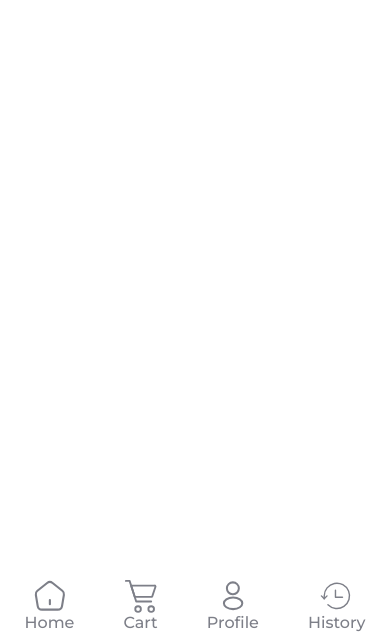
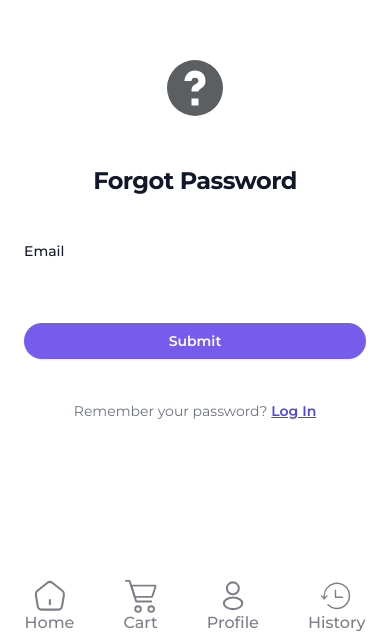
Before and after one commit to siddhantsingh9811/zelto-frontend, a React (Create React App) app: page /forgotpassword in a window 390 px wide. Shown: the part 207-844 px from the top of the page. Built offline with nearby package versions, Linux system fonts and the light colour scheme.

Commit message:
ForgotPassword Page

```diff
--- a/src/components/Main.js
+++ b/src/components/Main.js
@@ -6,6 +6,7 @@ import Vendor from "./pages/VendorDetails";
 import { Route, Routes } from "react-router-dom";
 import Login from "./pages/Login";
 import SignUp from "./pages/SignUp";
+import ForgotPassword from "./pages/ForgotPassword";
 
 const Main = () => {
     return (
@@ -18,6 +19,7 @@ const Main = () => {
                 <Route path="/vendor/:id" element={<Vendor/>} />
                 <Route path="/login" element={<Login/>} />
                 <Route path="/signup" element={<SignUp/>} />
+                <Route path="/forgotpassword" element={<ForgotPassword/>} />
             </Routes>
         </div>
      );
--- /dev/null
+++ b/src/components/pages/ForgotPassword.js
@@ -0,0 +1,249 @@
+import React, { useState, useEffect } from "react";
+import axios from "axios";
+import { useNavigate } from "react-router-dom";
+
+function ForgotPassword() {
+  const [email, setEmail] = useState("");
+  const [otp, setOtp] = useState("");
+  const [showEmailInput, setShowEmailInput] = useState(true);
+  const [showOtpInput, setShowOtpInput] = useState(false);
+  const [showTimer, setShowTimer] = useState(false);
+  const [timeLeft, setTimeLeft] = useState(60);
+  const [showNewPasswordInput, setShowNewPasswordInput] = useState(false);
+  const [newPassword, setNewPassword] = useState("");
+  const [confirmPassword, setConfirmPassword] = useState("");
+  const [showSuccessMessage, setShowSuccessMessage] = useState(false);
+
+  const navigate = useNavigate();
+
+  const handleEmailSubmit = async (e) => {
+    e.preventDefault();
+
+    try {
+      // Call your API to send OTP to the provided email
+      // For demonstration purpose, let's assume the API call is successful
+      setShowEmailInput(false);
+      setShowOtpInput(true);
+      setShowTimer(true);
+
+      // Start the timer
+      const intervalId = setInterval(() => {
+        setTimeLeft((prevTime) => prevTime - 1);
+      }, 1000);
+
+      // Clear the interval after 60 seconds
+      setTimeout(() => {
+        clearInterval(intervalId);
+        setShowTimer(false);
+      }, 60000);
+    } catch (error) {
+      console.error("Error:", error);
+    }
+  };
+
+  const handleOtpSubmit = async (e) => {
+    e.preventDefault();
+
+    try {
+      // Call your API to verify OTP
+      // For demonstration purpose, let's assume the OTP verification is successful
+      setShowOtpInput(false);
+      setShowNewPasswordInput(true);
+    } catch (error) {
+      console.error("Error:", error);
+    }
+  };
+
+  const handlePasswordSubmit = async (e) => {
+    e.preventDefault();
+
+    try {
+      // Call your API to update the password
+      // For demonstration purpose, let's assume the password update is successful
+      setShowNewPasswordInput(false);
+      setShowSuccessMessage(true);
+
+      // Redirect to login page after 2 seconds
+      setTimeout(() => {
+        navigate("/login");
+      }, 2000);
+    } catch (error) {
+      console.error("Error:", error);
+    }
+  };
+
+  useEffect(() => {
+    if (timeLeft === 0) {
+      setShowTimer(false);
+    }
+  }, [timeLeft]);
+
+  return (
+
+    <div className="flex min-h-full flex-1 flex-col justify-center px-6 py-12 lg:px-8">
+        <div className= "flex justify-center">
+        <svg width="70px" height="70px" viewBox="0 0 20 20" xmlns="http://www.w3.org/2000/svg"><path fill-rule="evenodd" d="M11 11H9v-.148c0-.876.306-1.499 1-1.852.385-.195 1-.568 1-1a1.001 1.001 0 00-2 0H7c0-1.654 1.346-3 3-3s3 1 3 3-2 2.165-2 3zm-2 4h2v-2H9v2zm1-13a8 8 0 100 16 8 8 0 000-16z" fill="#5C5F62"/></svg>
+
+</div>
+
+
+      <div className="sm:mx-auto sm:w-full sm:max-w-sm">
+        <h2 className="mt-10 text-center text-2xl leading-9 tracking-tight text-gray-900">
+          Forgot Password
+        </h2>
+      </div>
+
+      {showEmailInput && (
+        <div className="mt-10 sm:mx-auto sm:w-full sm:max-w-sm">
+          <form className="space-y-6" onSubmit={handleEmailSubmit}>
+            <div>
+              <label
+                htmlFor="email"
+                className="block text-sm font-medium leading-6 text-gray-900"
+              >
+                Email
+              </label>
+              <div className="mt-2 flex">
+                <input
+                  id="email"
+                  value={email}
+                  name="email"
+                  type="email"
+                  autoComplete="email"
+                  required
+                  className="block w-full rounded-md border-0 py-1.5 text-gray-900 shadow-sm ring-1 ring-inset ring-gray-300 placeholder:text-gray-400 focus:ring-2 focus:ring-inset focus:ring-indigo-600 sm:text-sm sm:leading-6"
+                  onChange={(e) => setEmail(e.target.value)}
+                />
+              </div>
+            </div>
+
+            <div>
+              <button
+                type="submit"
+                className="flex w-full justify-center rounded-3xl bg-[#755CEC] px-3 py-1.5 text-sm font-semibold leading-6 text-white shadow-sm hover:bg-indigo-500 focus-visible:outline focus-visible:outline-2 focus-visible:outline-offset-2 focus-visible:outline-indigo-600"
+              >
+                Submit
+              </button>
+            </div>
+          </form>
+        </div>
+      )}
+
+      {showOtpInput && (
+        <div className="mt-10 sm:mx-auto sm:w-full sm:max-w-sm">
+          <form className="space-y-6" onSubmit={handleOtpSubmit}>
+            <div>
+              <label
+                htmlFor="otp"
+                className="block text-sm font-medium leading-6 text-gray-900"
+              >
+                Enter OTP
+              </label>
+              <div className="mt-2 flex">
+                <input
+                  id="otp"
+                  value={otp}
+                  name="otp"
+                  type="text"
+                  autoComplete="off"
+                  required
+                  className="block w-full rounded-md border-0 py-1.5 text-gray-900 shadow-sm ring-1 ring-inset ring-gray-300 placeholder:text-gray-400 focus:ring-2 focus:ring-inset focus:ring-indigo-600 sm:text-sm sm:leading-6"
+                  onChange={(e) => setOtp(e.target.value)}
+                />
+              </div>
+            </div>
+
+            <div>
+              <button
+                type="submit"
+                className="flex w-full justify-center rounded-3xl bg-[#755CEC] px-3 py-1.5 text-sm font-semibold leading-6 text-white shadow-sm hover:bg-indigo-500 focus-visible:outline focus-visible:outline-2 focus-visible:outline-offset-2 focus-visible:outline-indigo-600"
+              >
+                Verify OTP
+              </button>
+            </div>
+          </form>
+        </div>
+      )}
+
+      {showNewPasswordInput && (
+        <div className="mt-10 sm:mx-auto sm:w-full sm:max-w-sm">
+          <form className="space-y-6" onSubmit={handlePasswordSubmit}>
+            <div>
+              <label
+                htmlFor="newPassword"
+                className="block text-sm font-medium leading-6 text-gray-900"
+              >
+                New Password
+              </label>
+              <div className="mt-2 flex">
+                <input
+                  id="newPassword"
+                  value={newPassword}
+                  name="newPassword"
+                  type="password"
+                  autoComplete="new-password"
+                  required
+                  className="block w-full rounded-md border-0 py-1.5 text-gray-900 shadow-sm ring-1 ring-inset ring-gray-300 placeholder:text-gray-400 focus:ring-2 focus:ring-inset focus:ring-indigo-600 sm:text-sm sm:leading-6"
+                  onChange={(e) => setNewPassword(e.target.value)}
+                />
+              </div>
+            </div>
+
+            <div>
+              <label
+                htmlFor="confirmPassword"
+                className="block text-sm font-medium leading-6 text-gray-900"
+              >
+                Confirm Password
+              </label>
+              <div className="mt-2 flex">
+                <input
+                  id="confirmPassword"
+                  value={confirmPassword}
+                  name="confirmPassword"
+                  type="password"
+                  autoComplete="new-password"
+                  required
+                  className="block w-full rounded-md border-0 py-1.5 text-gray-900 shadow-sm ring-1 ring-inset ring-gray-300 placeholder:text-gray-400 focus:ring-2 focus:ring-inset focus:ring-indigo-600 sm:text-sm sm:leading-6"
+                  onChange={(e) => setConfirmPassword(e.target.value)}
+                />
+              </div>
+            </div>
+
+            <div>
+              <button
+                type="submit"
+                className="flex w-full justify-center rounded-3xl bg-[#755CEC] px-3 py-1.5 text-sm font-semibold leading-6 text-white shadow-sm hover:bg-indigo-500 focus-visible:outline focus-visible:outline-2 focus-visible:outline-offset-2 focus-visible:outline-indigo-600"
+              >
+                Submit
+              </button>
+            </div>
+          </form>
+        </div>
+      )}
+
+      {showSuccessMessage && (
+        <div className="mt-4 mx-auto w-full max-w-sm">
+          <div
+            className="bg-green-100 border border-green-400 text-green-700 px-4 py-3 rounded-md relative"
+            role="alert"
+          >
+            <span className="block sm:inline">Password Updated</span>
+          </div>
+        </div>
+      )}
+
+      <p className="mt-10 text-center text-sm text-gray-500">
+        Remember your password?{" "}
+        <a
+          href="/login"
+          className="font-semibold leading-6 text-indigo-600 hover:text-indigo-500"
+        >
+          Log In
+        </a>
+      </p>
+    </div>
+  );
+}
+
+export default ForgotPassword;
```
Also changed, not shown: src/components/pages/Login.js (line endings or trailing spaces).
